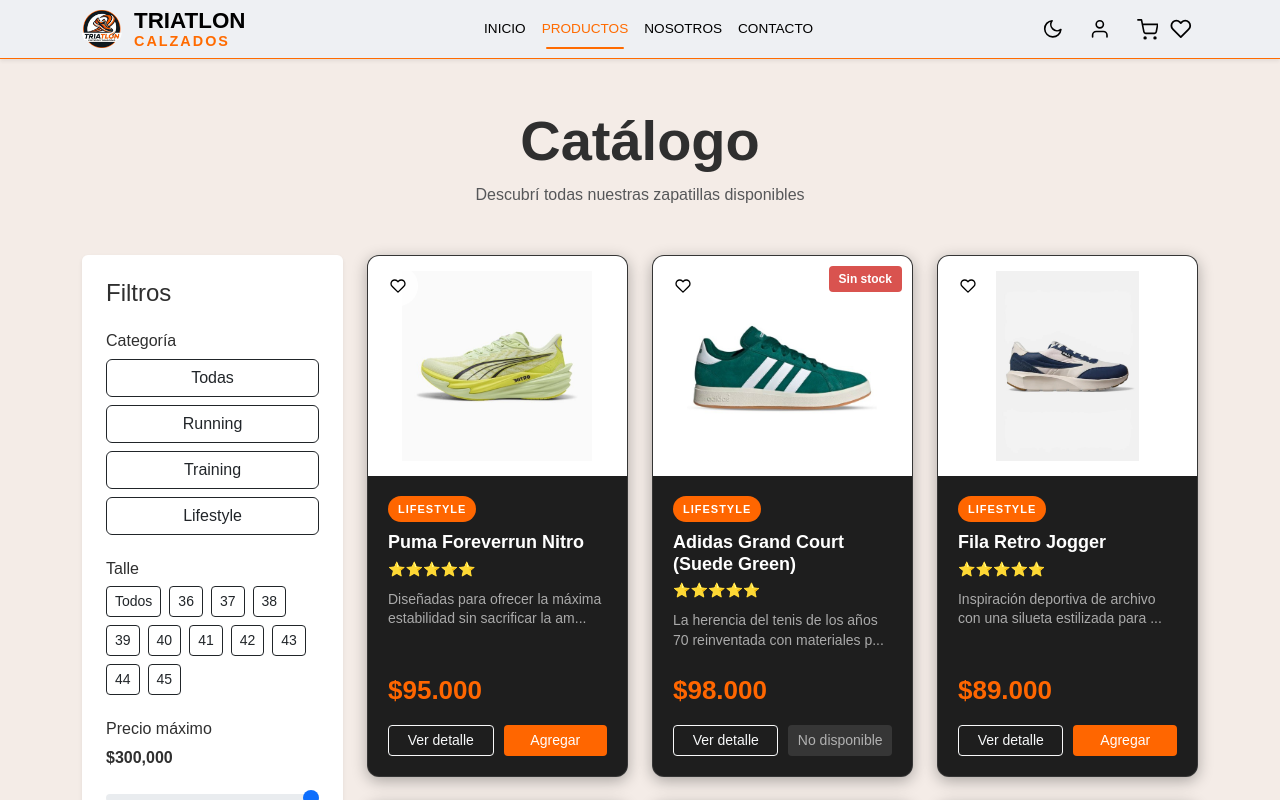
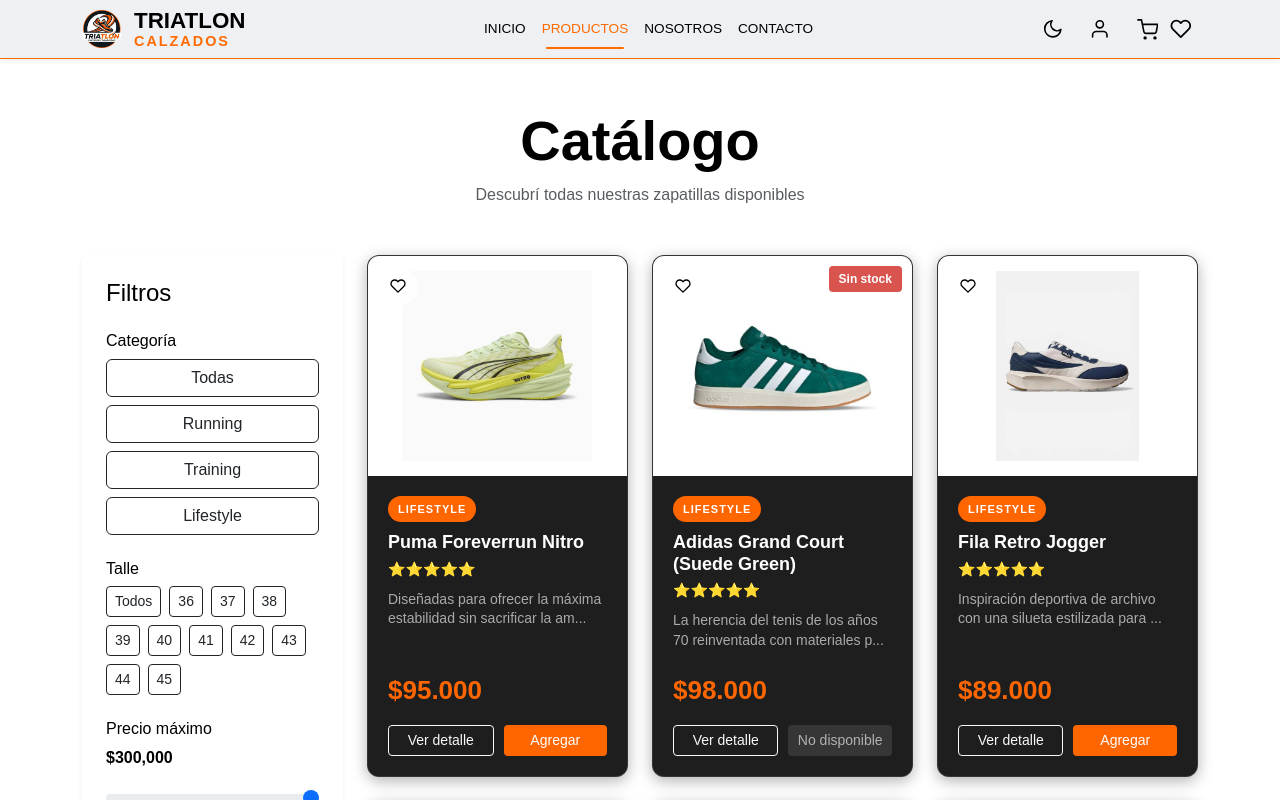
Before and after one commit to MateoHortas/Tp-1-CIU-GRUPO-11, a React (Vite) app in the folder tienda_zapatillas/: page /productos in a window 1280 px wide. Shown: the top 800 px of the page. Built offline with nearby package versions, Linux system fonts and the light colour scheme.

Commit message:
Ordenando codigo App y agregando modo oscuro a Catalogo y favoritos

```diff
--- a/tienda_zapatillas/src/App.jsx
+++ b/tienda_zapatillas/src/App.jsx
@@ -1,11 +1,8 @@
 import { Route, Routes } from "react-router-dom";
-import { useState } from "react";
+import { useContext } from "react";
 import { TemaContext } from "./context/TemaContext";
-import { CarritoContext } from "./context/CarritoContext";
-import { LoginProvider } from "./context/LoginProvider";
-import { FavoritosProvider } from "./context/FavoritosProvider";
-
 import Navigation from "./components/Navbar";
+import ScrollToTop from "./components/ScrollToTop";
 import Home from "./pages/Home";
 import Products from "./pages/Products";
 import ProductDetail from "./pages/ProductDetail";
@@ -14,139 +11,29 @@
 import Register from "./pages/Register";
 import AboutUS from "./pages/AboutUs";
 import UserContact from "./pages/UserContact";
-import ScrollToTop from "./components/ScrollToTop";
 import Favoritos from "./pages/Favorites";
 
 function App() {
-  const [modoOscuro, setModoOscuro] = useState(false);
-  const [carrito, setCarrito] = useState([]);
-  const [compraRealizada, setCompraRealizada] = useState(false);
 
-  const cambiarTema = () => {
-    setModoOscuro(!modoOscuro);
-  };
-
-  const agregarAlCarrito = (producto) => {
-    setCompraRealizada(false);
-
-    const existe = carrito.find((item) => item.id === producto.id);
-
-    if (existe) {
-      setCarrito(
-        carrito.map((item) =>
-          item.id === producto.id
-            ? {
-                ...item,
-                cantidad: item.cantidad + 1,
-              }
-            : item,
-        ),
-      );
-    } else {
-      setCarrito([
-        ...carrito,
-        {
-          ...producto,
-          cantidad: 1,
-        },
-      ]);
-    }
-  };
-
-  const eliminarDelCarrito = (id) => {
-    setCarrito(
-      carrito
-        .map((producto) =>
-          producto.id === id
-            ? {
-                ...producto,
-                cantidad: producto.cantidad - 1,
-              }
-            : producto,
-        )
-        .filter((producto) => producto.cantidad > 0),
-    );
-  };
-
-  const aumentarCantidad = (id) => {
-    setCarrito(
-      carrito.map((producto) =>
-        producto.id === id
-          ? {
-              ...producto,
-              cantidad: producto.cantidad + 1,
-            }
-          : producto,
-      ),
-    );
-  };
-
-  const confirmarCompra = () => {
-    setCompraRealizada(true);
-    setCarrito([]);
-  };
-
-  const cantidadCarrito = carrito.reduce(
-    (total, producto) => total + producto.cantidad,
-    0,
-  );
+  const { modoOscuro } = useContext(TemaContext);
 
   return (
-    <LoginProvider>
-      <FavoritosProvider>
-        <TemaContext.Provider value={{ modoOscuro, cambiarTema }}>
-          <CarritoContext.Provider
-            value={{
-              carrito,
-              cantidadCarrito,
-              agregarAlCarrito,
-            }}
-          >
     <div className={modoOscuro ? "modo-oscuro-activo" : ""}>
       <Navigation />
       <ScrollToTop />
+
       <Routes>
-                <Route
-                  path="/"
-                  element={
-                    <Home
-                      agregarAlCarrito={agregarAlCarrito}
-                      carrito={carrito}
-                    />
-                  }
-                />
-
+        <Route path="/" element={<Home />} />
+        <Route path="/productos" element={<Products />} />
         <Route path="/producto/:id" element={<ProductDetail />} />
-
-                <Route
-                  path="/carrito"
-                  element={
-                    <Cart
-                      carrito={carrito}
-                      eliminarDelCarrito={eliminarDelCarrito}
-                      aumentarCantidad={aumentarCantidad}
-                      confirmarCompra={confirmarCompra}
-                      compraRealizada={compraRealizada}
-                    />
-                  }
-                />
-
+        <Route path="/carrito" element={<Cart />} />
+        <Route path="/favoritos" element={<Favoritos />} />
         <Route path="/login" element={<Login />} />
-
         <Route path="/register" element={<Register />} />
-
         <Route path="/nosotros" element={<AboutUS />} />
-
         <Route path="/contacto" element={<UserContact />} />
-
-                <Route path="/productos" element={<Products />} />
-                <Route path="/favoritos" element={<Favoritos />} />
       </Routes>
     </div>
-          </CarritoContext.Provider>
-        </TemaContext.Provider>
-      </FavoritosProvider>
-    </LoginProvider>
   );
 }
 
--- a/tienda_zapatillas/src/components/Hero.jsx
+++ b/tienda_zapatillas/src/components/Hero.jsx
@@ -1,6 +1,6 @@
 import { Link } from "react-router-dom";
+import heroImage from "../assets/heroImage.jpeg";
 import "../style/Hero.css";
-import heroImage from "../assets/heroImage.jpeg";
 
 function Hero({
   titulo = (
@@ -11,7 +11,7 @@
     </>
   ),
   subtitulo = "",
-  imagenFondo = heroImage, // Corregido: ya no usa '../public' para evitar la pantalla blanca
+  imagenFondo = heroImage,
   mostrarBoton = true,
   textoBoton = "VER TODOS LOS PRODUCTOS",
   rutaBoton = "/productos",
@@ -19,7 +19,7 @@
   return (
     <section
       className="hero"
-      style={{ backgroundImage: `url(${imagenFondo})` }} // Cambia dinámicamente según la página
+      style={{ backgroundImage: `url(${imagenFondo})` }}
     >
       <div className="hero-overlay">
         <div className="container">
--- a/tienda_zapatillas/src/components/RegisterForm.jsx
+++ b/tienda_zapatillas/src/components/RegisterForm.jsx
@@ -15,8 +15,9 @@
 import Alert from "react-bootstrap/Alert";
 import { FcGoogle } from "react-icons/fc";
 import { FaEye, FaEyeSlash } from "react-icons/fa";
+
+import { Link } from "react-router-dom";
 import "../style/LoginForm.css";
-import { Link } from "react-router-dom";
 
 function RegisterForm() {
   const [usuarios, setUsuarios] = useState([]);
--- a/tienda_zapatillas/src/context/CarritoProvider.jsx
+++ b/tienda_zapatillas/src/context/CarritoProvider.jsx
@@ -3,37 +3,30 @@
 
 export function CarritoProvider({ children }) {
   const [carrito, setCarrito] = useState([]);
-
   const [compraRealizada, setCompraRealizada] = useState(false);
 
-  const cantidadCarrito = carrito.reduce(
+
+  const unidadesTotales = carrito.reduce(
     (acum, producto) => acum + producto.cantidad,
     0,
   );
 
   const agregarAlCarrito = (producto) => {
     setCompraRealizada(false);
-
     const existe = carrito.find((item) => item.id === producto.id);
 
     if (existe) {
       setCarrito(
         carrito.map((item) =>
           item.id === producto.id
-            ? {
-                ...item,
-                cantidad: item.cantidad + 1,
-              }
+            ? { ...item, cantidad: item.cantidad + 1 }
             : item,
         ),
       );
     } else {
       setCarrito([
         ...carrito,
-        {
-          ...producto,
-          cantidad: 1,
-        },
+        { ...producto, cantidad: 1 },
       ]);
     }
   };
@@ -43,10 +36,7 @@
       carrito
         .map((producto) =>
           producto.id === id
-            ? {
-                ...producto,
-                cantidad: producto.cantidad - 1,
-              }
+            ? { ...producto, cantidad: producto.cantidad - 1 }
             : producto,
         )
         .filter((producto) => producto.cantidad > 0),
@@ -57,10 +47,7 @@
     setCarrito(
       carrito.map((producto) =>
         producto.id === id
-          ? {
-              ...producto,
-              cantidad: producto.cantidad + 1,
-            }
+          ? { ...producto, cantidad: producto.cantidad + 1 }
           : producto,
       ),
     );
@@ -76,7 +63,8 @@
       value={{
         carrito,
         compraRealizada,
-        cantidadCarrito,
+        unidadesTotales,
+        cantidadCarrito: unidadesTotales,
         agregarAlCarrito,
         eliminarDelCarrito,
         aumentarCantidad,
--- a/tienda_zapatillas/src/main.jsx
+++ b/tienda_zapatillas/src/main.jsx
@@ -1,12 +1,13 @@
 import { BrowserRouter } from "react-router-dom";
+import "bootstrap-icons/font/bootstrap-icons.css";
 import "bootstrap/dist/css/bootstrap.min.css";
-import "bootstrap-icons/font/bootstrap-icons.css";
 import ReactDOM from "react-dom/client";
 import App from "./App.jsx";
 
 import { LoginProvider } from "./context/LoginProvider.jsx";
 import { TemaProvider } from "./context/TemaProvider.jsx";
 import { CarritoProvider } from "./context/CarritoProvider.jsx";
+import { FavoritosProvider } from "./context/FavoritosProvider.jsx";
 import "./style/Index.css";
 
 ReactDOM.createRoot(document.getElementById("root")).render(
@@ -14,7 +15,9 @@
     <LoginProvider>
       <TemaProvider>
         <CarritoProvider>
-          <App />
+          <FavoritosProvider>
+            <App />
+          </FavoritosProvider>
         </CarritoProvider>
       </TemaProvider>
     </LoginProvider>
--- a/tienda_zapatillas/src/pages/AboutUs.jsx
+++ b/tienda_zapatillas/src/pages/AboutUs.jsx
@@ -31,7 +31,7 @@
             <Row className="g-4">
               <Col md={12}>
                 <InfoCard
-                  titulo="Quiénes Somos"
+                  titulo="¿Quiénes Somos?"
                   descripcion={`Somos un equipo que dejó todo atrás y decidió emprender en el mundo del calzado para deportistas y amantes del camino. Nuestro objetivo es ofrecer la mejor experiencia para nuestros clientes en la búsqueda de ese par de zapatillas que los van a ayudar a escribir su siguiente historia.Somos el nexo entre el mejor calzado, tus sueños y tus ganas de vivir la vida.`}
                 />
               </Col>
--- a/tienda_zapatillas/src/pages/Favorites.jsx
+++ b/tienda_zapatillas/src/pages/Favorites.jsx
@@ -2,23 +2,39 @@
 import { FavoritosContext } from "../context/FavoritosContext";
 import ProductCard from "../components/ProductCard";
 import { CarritoContext } from "../context/CarritoContext";
+import { TemaContext } from "../context/TemaContext"; // 1. Importamos el TemaContext
 import "../style/Favorites.css";
 
 function Favoritos() {
   const { favoritos } = useContext(FavoritosContext);
   const { agregarAlCarrito } = useContext(CarritoContext);
+  const { modoOscuro } = useContext(TemaContext); // 2. Consumimos el estado global
 
   return (
-  <div className="favorites-page">
+    <div
+      className="favorites-page"
+      style={{
+        backgroundColor: modoOscuro ? "#1a1a1a" : "#ffffff",
+        color: modoOscuro ? "#ffffff" : "#000000",
+        minHeight: "100vh",
+      }}
+    >
       <div className="container py-5">
-      <h2 className="favorites-title">❤️ Mis Favoritos</h2>
+        <h2
+          className="favorites-title"
+          style={{ color: modoOscuro ? "#ffffff" : "inherit" }}
+        >
+          ❤️ Mis Favoritos
+        </h2>
 
         <div className="orange-line"></div>
 
         {favoritos.length === 0 ? (
-        <div className="empty-favorites">
+          <div className="empty-favorites text-center mt-5">
             <h3>No tienes favoritos aún</h3>
-          <p>Explora nuestros productos y agrega tus favoritos.</p>
+            <p className={modoOscuro ? "text-light" : "text-muted"}>
+              Explora nuestros productos y agrega tus favoritos.
+            </p>
           </div>
         ) : (
           <div className="row favorites-grid">
--- a/tienda_zapatillas/src/pages/Products.jsx
+++ b/tienda_zapatillas/src/pages/Products.jsx
@@ -2,40 +2,43 @@
 import { useSearchParams } from "react-router-dom";
 import ProductCard from "../components/ProductCard";
 import { CarritoContext } from "../context/CarritoContext";
+import { TemaContext } from "../context/TemaContext";
 import { productos } from "../data/data";
-
 
 function Products() {
   const { agregarAlCarrito } = useContext(CarritoContext);
-  const [searchParams, setSearchParams] = useSearchParams()
-  const categoriaSeleccionada = searchParams.get("categoria") || "Todas"
-  const [talleSeleccionado, setTalleSeleccionado] =
-  useState("Todos");
+  const { modoOscuro } = useContext(TemaContext);
 
+  const [searchParams, setSearchParams] = useSearchParams();
+  const categoriaSeleccionada = searchParams.get("categoria") || "Todas";
+  const [talleSeleccionado, setTalleSeleccionado] = useState("Todos");
   const [precioMaximo, setPrecioMaximo] = useState(300000);
 
-  const zapatillasFiltradas = productos.filter(p => {
-    const categoria = categoriaSeleccionada === "Todas" || p.categoria === categoriaSeleccionada;
-    const talle = talleSeleccionado === "Todos" || p.talles.includes(talleSeleccionado)
-    const precio = p.precio <= precioMaximo
+  const zapatillasFiltradas = productos.filter((p) => {
+    const categoria =
+      categoriaSeleccionada === "Todas" ||
+      p.categoria === categoriaSeleccionada;
+    const talle =
+      talleSeleccionado === "Todos" || p.talles.includes(talleSeleccionado);
+    const precio = p.precio <= precioMaximo;
 
-    return categoria && talle && precio
-  })
-
+    return categoria && talle && precio;
+  });
 
   return (
-
     <div
       className="container-fluid py-5"
       style={{
-          backgroundColor: "#F4ECE7",
+        backgroundColor: modoOscuro ? "#1a1a1a" : "#ffffff",
+        color: modoOscuro ? "#ffffff" : "#000000",
         minHeight: "100vh",
       }}
     >
       <div className="container">
         <div className="text-center mb-5">
           <h1 className="display-4 fw-bold">Catálogo</h1>
-            <p className="text-muted">
+
+          <p className={modoOscuro ? "text-light" : "text-muted"}>
             Descubrí todas nuestras zapatillas disponibles
           </p>
         </div>
@@ -44,37 +47,35 @@
           {/* PANEL DE FILTROS */}
           <div className="col-lg-3 mb-4">
             <div
-                className="bg-white p-4 rounded shadow-sm"
+
+              className={`${modoOscuro ? "bg-dark text-white" : "bg-white"} p-4 rounded shadow-sm`}
               style={{ position: "sticky", top: "100px" }}
             >
-                <h4 className="mb-4 ">Filtros</h4>
+              <h4 className="mb-4">Filtros</h4>
 
               <h6>Categoría</h6>
+              <div className="d-flex flex-column gap-2 mb-4">
 
-                <div className="d-flex flex-column gap-2 mb-4">
                 <button
-                    className="btn btn-outline-dark"
+                  className={`btn ${modoOscuro ? "btn-outline-light" : "btn-outline-dark"}`}
                   onClick={() => setSearchParams({ categoria: "Todas" })}
                 >
                   Todas
                 </button>
-
                 <button
-                    className="btn btn-outline-dark"
+                  className={`btn ${modoOscuro ? "btn-outline-light" : "btn-outline-dark"}`}
                   onClick={() => setSearchParams({ categoria: "Running" })}
                 >
                   Running
                 </button>
-
                 <button
-                    className="btn btn-outline-dark"
+                  className={`btn ${modoOscuro ? "btn-outline-light" : "btn-outline-dark"}`}
                   onClick={() => setSearchParams({ categoria: "Training" })}
                 >
                   Training
                 </button>
-
                 <button
-                    className="btn btn-outline-dark"
+                  className={`btn ${modoOscuro ? "btn-outline-light" : "btn-outline-dark"}`}
                   onClick={() => setSearchParams({ categoria: "Lifestyle" })}
                 >
                   Lifestyle
@@ -82,10 +83,9 @@
               </div>
 
               <h6>Talle</h6>
-
               <div className="d-flex flex-wrap gap-2">
                 <button
-                    className="btn btn-outline-dark btn-sm"
+                  className={`btn btn-sm ${modoOscuro ? "btn-outline-light" : "btn-outline-dark"}`}
                   onClick={() => setTalleSeleccionado("Todos")}
                 >
                   Todos
@@ -94,7 +94,7 @@
                 {[36, 37, 38, 39, 40, 41, 42, 43, 44, 45].map((talle) => (
                   <button
                     key={talle}
-                      className="btn btn-outline-dark btn-sm"
+                    className={`btn btn-sm ${modoOscuro ? "btn-outline-light" : "btn-outline-dark"}`}
                     onClick={() => setTalleSeleccionado(talle)}
                   >
                     {talle}
@@ -103,9 +103,7 @@
               </div>
 
               <h6 className="mt-4">Precio máximo</h6>
-                  <p className="fw-bold">
-                    ${precioMaximo.toLocaleString()}
-                  </p>
+              <p className="fw-bold">${precioMaximo.toLocaleString()}</p>
 
               <input
                 type="range"
@@ -133,11 +131,12 @@
           <div className="col-lg-9">
             <div className="row g-4">
               {zapatillasFiltradas.map((producto) => (
-                  <div
-                    key={producto.id}
-                    className="col-12 col-sm-6 col-xl-4"
-                  >
-                    <ProductCard producto={producto} agregarAlCarrito={agregarAlCarrito}/>
+                <div key={producto.id} className="col-12 col-sm-6 col-xl-4">
+                  {/* Nota: Asegurate de que dentro de ProductCard también manejes el modoOscuro si es necesario */}
+                  <ProductCard
+                    producto={producto}
+                    agregarAlCarrito={agregarAlCarrito}
+                  />
                 </div>
               ))}
             </div>
--- a/tienda_zapatillas/src/pages/UserContact.jsx
+++ b/tienda_zapatillas/src/pages/UserContact.jsx
@@ -20,6 +20,7 @@
 } from "react-icons/fi";
 import { Link } from "react-router-dom";
 import { LoginContext } from "../context/LoginContext";
+
 import "../style/LoginForm.css";
 
 function UserContact() {
```
Also changed, not shown: tienda_zapatillas/src/pages/Cart.jsx (+17 -19 lines). Lines whose indentation alone changed are shown as unchanged.
